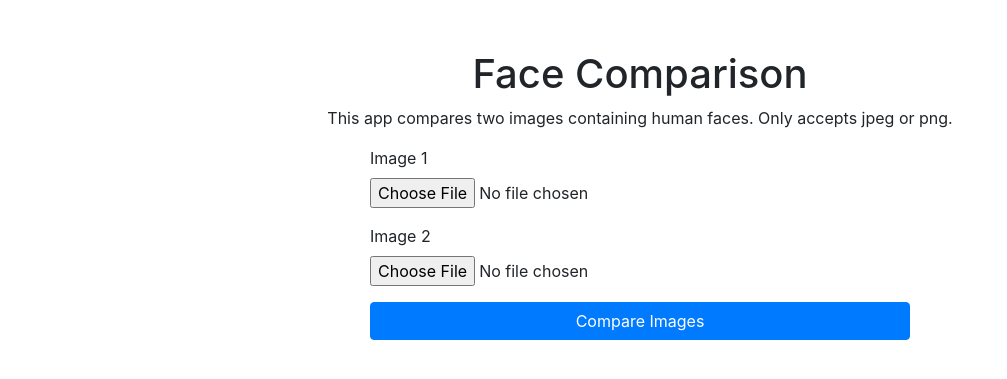
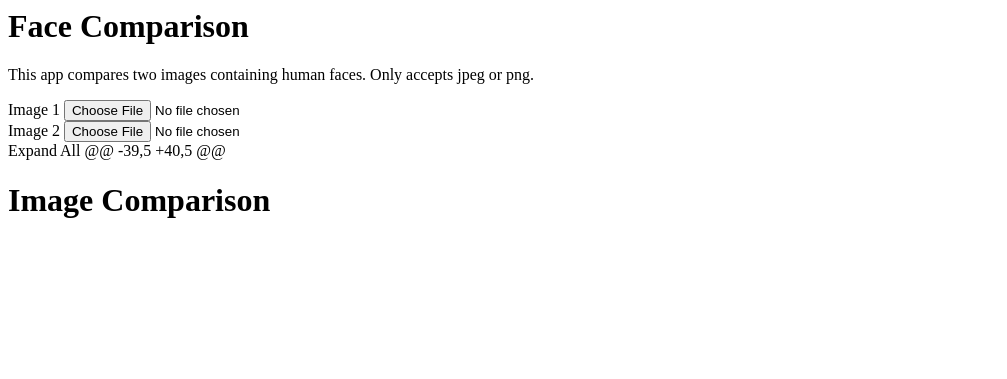
Before and after one commit to ShayanFF/Face-Comparison, a Flask app: page / in a window 1280 px wide. Shown: the top 379 px of the page, without its empty margins (0-1007 px from the left). Run offline with Flask 2, Linux system fonts and the light colour scheme; some libraries are stand-ins or nearby versions.

Commit message:
Undo some changes

```diff
--- a/templates/index.html
+++ b/templates/index.html
@@ -1,16 +1,3 @@
-<!DOCTYPE html>
-<html>
-
-<head>
-    <title>Image Comparison</title>
-    <link rel="stylesheet" href="https://maxcdn.bootstrapcdn.com/bootstrap/4.0.0/css/bootstrap.min.css">
-    <style>
-        .container {
-            margin-top: 50px;
-        }
-    </style>
-</head>
-
 <body>
     <div class="container">
         <h1 class="text-center">Face Comparison</h1>
@@ -20,7 +7,7 @@
                 <div class="col-md-6 offset-md-3">
                     <div class="form-group">
                         <label for="img1">Image 1</label>
-                        <input type="file" class="form-control-file" id="img1" name="img1" accept="image/jpeg, image/png">
+                        <input type="file" class="form-control-file" id="img1" name="img1" accept="image/*>
                     </div>
                 </div>
             </div>
@@ -28,15 +15,12 @@
                 <div class="col-md-6 offset-md-3">
                     <div class="form-group">
                         <label for="img2">Image 2</label>
-                        <input type="file" class="form-control-file" id="img2" name="img2" accept="image/jpeg, image/png">
+                        <input type="file" class="form-control-file" id="img2" name="img2" accept="image/*">
                     </div>
                 </div>
             </div>
-            <div class="row">
-                <div class="col-md-6 offset-md-3">
-                    <button type="submit" class="btn btn-primary btn-block">Compare Images</button>
-                </div>
-            </div>
+Expand All
+	@@ -39,5 +40,5 @@ <h1 class="text-center">Image Comparison</h1>
         </form>
     </div>
 </body>
```
